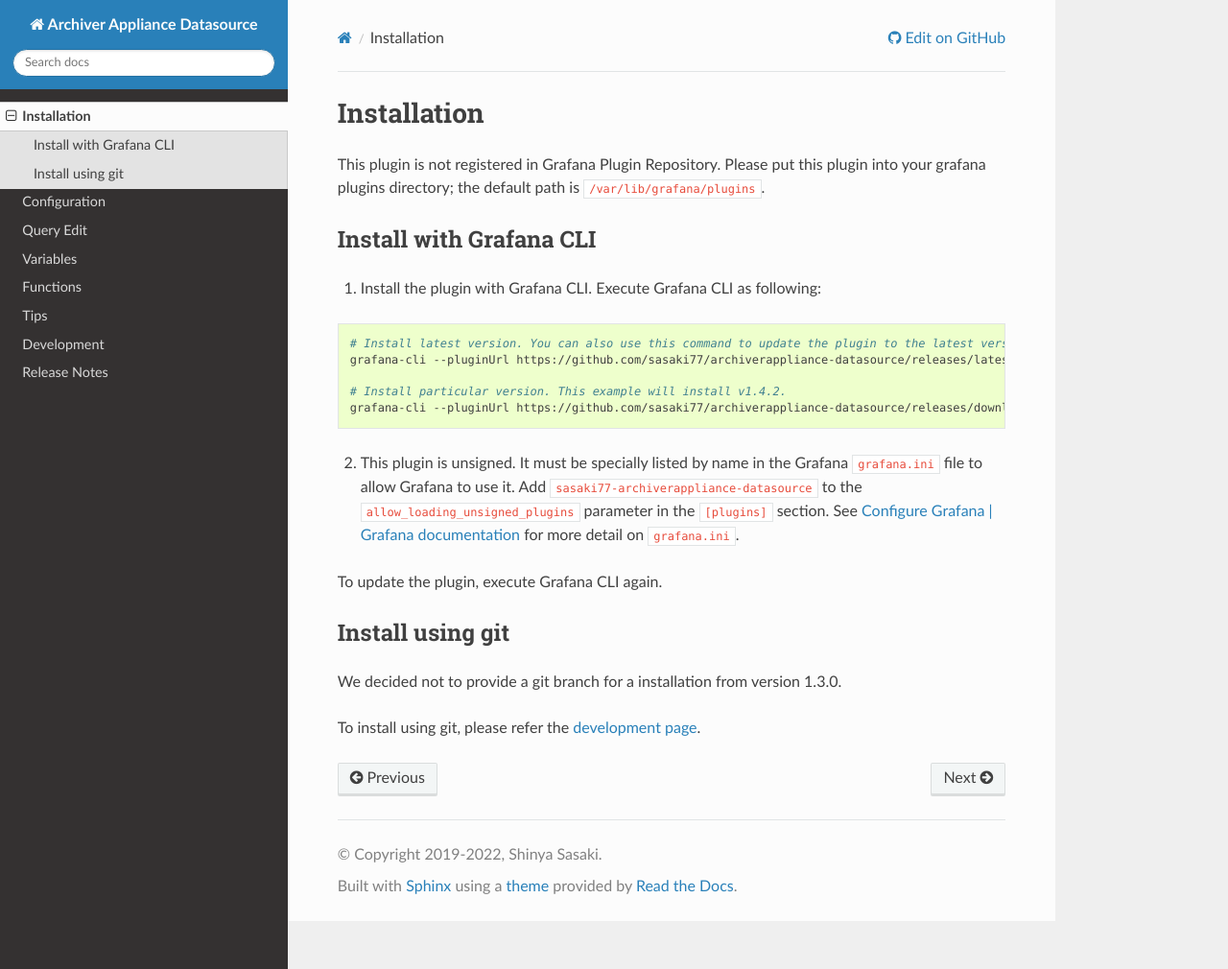
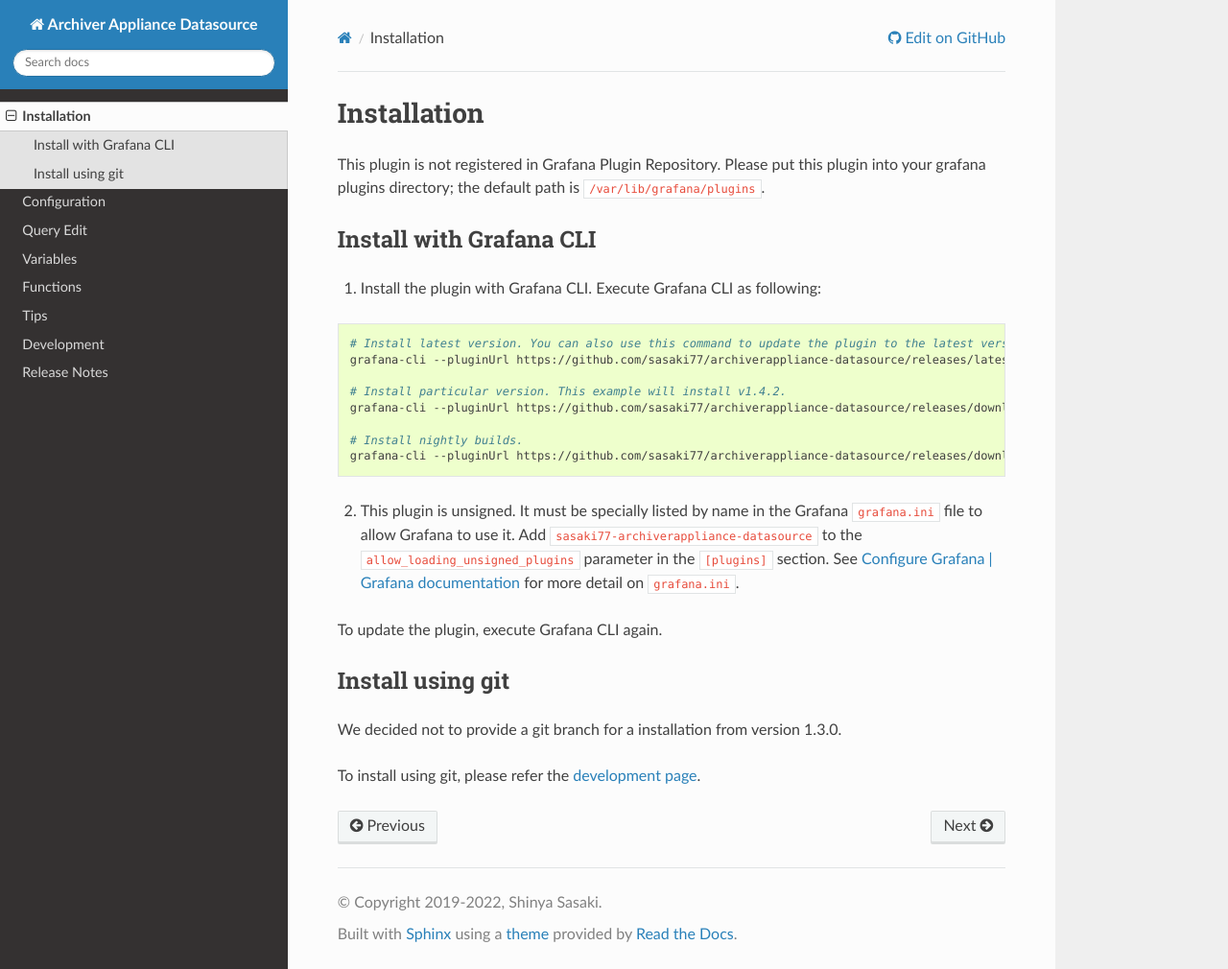
Before and after one commit to sasaki77/archiverappliance-datasource, a Sphinx documentation site: the page built from docs/installation.md, in a window 1280 px wide and 1010 px high. Shown: the whole window at 96% size. Built offline with Sphinx 7.4.7 and the Read the Docs theme 2.0.0, drawn with Linux system fonts in a browser that asks for light colours.

Commit message:
DOC: add nightly builds installation

````diff
--- a/docs/installation.md
+++ b/docs/installation.md
@@ -12,6 +12,9 @@
 
 # Install particular version. This example will install v1.4.2.
 grafana-cli --pluginUrl https://github.com/sasaki77/archiverappliance-datasource/releases/download/1.4.2/archiverappliance-datasource.zip plugins install sasaki77-archiverappliance-datasource
+
+# Install nightly builds.
+grafana-cli --pluginUrl https://github.com/sasaki77/archiverappliance-datasource/releases/download/nightly/archiverappliance-datasource.zip plugins install sasaki77-archiverappliance-datasource
 ```
 2. This plugin is unsigned. It must be specially listed by name in the Grafana `grafana.ini` file to allow Grafana to use it. Add `sasaki77-archiverappliance-datasource` to the `allow_loading_unsigned_plugins` parameter in the `[plugins]` section. See [Configure Grafana | Grafana documentation](https://grafana.com/docs/grafana/latest/setup-grafana/configure-grafana/) for more detail on `grafana.ini`.
 
````
Also changed, not shown: README.md (+3 -0 lines).
